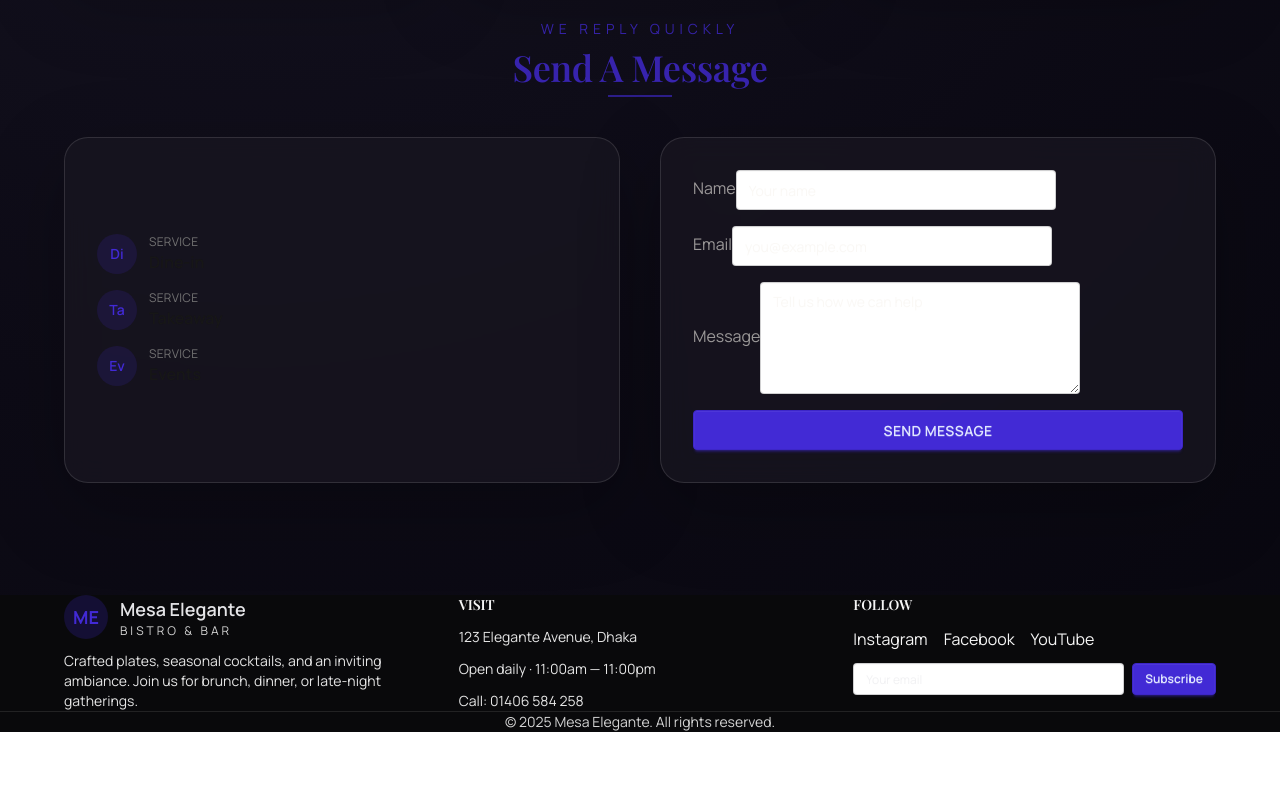
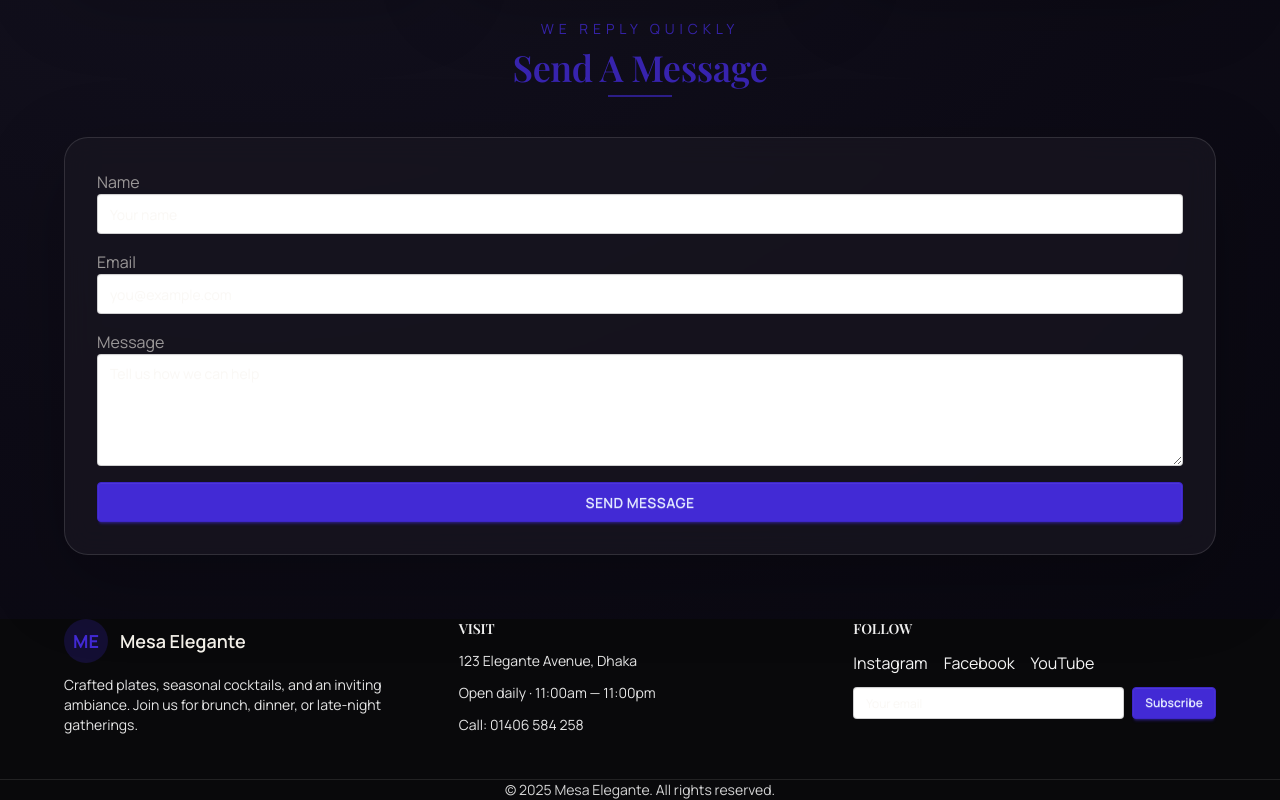
Before and after one commit to ArafatSany7/Mesa-Elegante-Client, a React (Vite) app: page /contact in a window 1280 px wide. Shown: the part 947-1747 px from the top of the page. Before the commit the page ends 1679 px from the top, so only its background shows below. Built offline with nearby package versions, Linux system fonts and the light colour scheme.

Commit message:
Frontend

```diff
--- a/src/Components/FoodCard/FoodCard.jsx
+++ b/src/Components/FoodCard/FoodCard.jsx
@@ -3,7 +3,7 @@ import React from "react";
 const FoodCard = ({ item }) => {
   const { image, name, price, recipe } = item;
   return (
-    <div className="card bg-base-100 shadow-sm border border-white/10">
+    <div className="card glass-card  shadow-sm border border-white/10">
       <figure>
         <img src={image} alt={name} className="w-full h-56 object-cover" />
       </figure>
--- a/src/Components/RecoCard/RecoCard.jsx
+++ b/src/Components/RecoCard/RecoCard.jsx
@@ -8,8 +8,8 @@ const RecoCard = ({ item }) => {
         <img src={image} className="h-full w-full object-cover" alt={name} />
       </figure>
       <div className="card-body space-y-2">
-        <h2 className="card-title text-lg text-neutral-900">{name}</h2>
-        <p className="text-sm text-neutral-600">{recipe}</p>
+        <h2 className="card-title text-lg ">{name}</h2>
+        <p className="text-sm ">{recipe}</p>
         <div className="card-actions pt-2">
           <button className="btn btn-primary btn-sm px-5">Add to Cart</button>
         </div>
--- a/src/Pages/Contact/Contact.jsx
+++ b/src/Pages/Contact/Contact.jsx
@@ -35,11 +35,9 @@ const Contact = () => {
           ].map((item) => (
             <div key={item.label} className="glass-card h-full text-center p-6">
               <div className="mx-auto mb-3 flex h-12 w-12 items-center justify-center rounded-full bg-primary/15 text-primary">
-                <span className="text-base font-semibold">{item.label[0]}</span>
+                <span className="font-semibold">{item.label[0]}</span>
               </div>
-              <h3 className="text-lg font-semibold text-neutral-900">
-                {item.label}
-              </h3>
+              <h3 className="text-lg font-semibold ">{item.label}</h3>
               <p className="text-sm text-neutral-600">{item.value}</p>
             </div>
           ))}
@@ -50,52 +48,35 @@ const Contact = () => {
           subHeading="We reply quickly"
         ></SectionTittle>
 
-        <div className="grid md:grid-cols-2 gap-10 items-stretch pb-12">
-          <div className="glass-card space-y-4 p-8 flex flex-col justify-center">
-            {["Dine-in", "Takeaway", "Events"].map((type) => (
-              <div key={type} className="flex items-center gap-3">
-                <div className="w-10 h-10 rounded-full bg-primary/15 text-primary flex items-center justify-center text-sm font-semibold">
-                  {type.slice(0, 2)}
-                </div>
-                <div>
-                  <p className="text-xs uppercase tracking-wide text-neutral-500">
-                    Service
-                  </p>
-                  <p className="font-semibold text-neutral-900">{type}</p>
-                </div>
-              </div>
-            ))}
-          </div>
-
-          <form className="glass-card space-y-4 p-8">
-            <div className="form-control">
-              <label className="label">
+        <form className="glass-card  w-full space-y-4 p-8">
+          <div className="form-control w-full">
+            <label className="label w-full">
               <span className="label-text">Name</span>
             </label>
             <input
               type="text"
               placeholder="Your name"
-                className="input input-bordered"
+              className="input w-full input-bordered"
               required
             />
           </div>
-            <div className="form-control">
-              <label className="label">
+          <div className="form-control w-full">
+            <label className="label w-full">
               <span className="label-text">Email</span>
             </label>
             <input
               type="email"
               placeholder="you@example.com"
-                className="input input-bordered"
+              className="w-full input input-bordered"
               required
             />
           </div>
-            <div className="form-control">
-              <label className="label">
+          <div className="form-control w-full">
+            <label className="label w-full">
               <span className="label-text">Message</span>
             </label>
             <textarea
-                className="textarea textarea-bordered h-28"
+              className=" w-full textarea textarea-bordered h-28"
               placeholder="Tell us how we can help"
               required
             ></textarea>
@@ -109,7 +90,6 @@ const Contact = () => {
         </form>
       </div>
     </div>
-    </div>
   );
 };
 
--- a/src/Pages/Home/Featured/Featured.jsx
+++ b/src/Pages/Home/Featured/Featured.jsx
@@ -9,12 +9,12 @@ const Featured = () => {
       style={{ backgroundImage: `url(${fimage})` }}
     >
       <div className="absolute inset-0 bg-black/60"></div>
-      <div className="section-shell relative py-12">
+      <div className="flex flex-col section-shell relative py-4 my-4">
         <SectionTittle
           subHeading={"Chef's pick"}
           heading={"Featured Dish"}
         ></SectionTittle>
-        <div className="grid gap-8 rounded-3xl bg-white/90 p-6 md:grid-cols-2 md:p-10 shadow-2xl backdrop-blur-sm">
+        <div className="glass-card grid gap-8 mb-4 rounded-3xl m-auto md:grid-cols-2 md:p-10 backdrop-blur-sm">
           <div className="overflow-hidden rounded-2xl shadow-lg">
             <img
               src={fimage}
@@ -22,12 +22,12 @@ const Featured = () => {
               className="h-full w-full object-cover"
             />
           </div>
-          <div className="space-y-3 text-neutral-800">
+          <div className="space-y-3 ">
             <p className="text-sm uppercase tracking-[0.2em] text-primary">
               Nov 20, 2025
             </p>
             <h3 className="text-2xl font-semibold">Where flavor meets craft</h3>
-            <p className="leading-relaxed text-neutral-700">
+            <p className="leading-relaxed">
               A slow-roasted signature featuring seasonal produce, crisp greens,
               and a velvety reduction. Served with house-made sourdough and
               herb-infused butter.
--- a/src/Pages/Home/Recomended/Recomended.jsx
+++ b/src/Pages/Home/Recomended/Recomended.jsx
@@ -1,7 +1,6 @@
 import React, { useEffect, useState } from "react";
 import SectionTittle from "../../../Components/SectionTittle/SectionTittle";
 import RecoCard from "../../../Components/RecoCard/RecoCard";
-import img2 from "../../../../../assets/dashboard/image-5.jpg";
 
 const Recomended = () => {
   const [menu, setMenu] = useState([]);
@@ -18,25 +17,6 @@ const Recomended = () => {
   }, []);
   return (
     <section className="section-shell my-14">
-      <div
-        className="relative mb-10 overflow-hidden rounded-3xl bg-cover bg-center shadow-2xl"
-        style={{ backgroundImage: `url(${img2})` }}
-      >
-        <div className="absolute inset-0 bg-black/65"></div>
-        <div className="relative flex flex-col items-center justify-center gap-2 px-6 py-16 text-center text-white">
-          <p className="text-xs uppercase tracking-[0.3em] text-amber-200">
-            Reservations
-          </p>
-          <h2 className="text-3xl font-semibold">
-            Call us to reserve: 01406 584 258
-          </h2>
-          <p className="max-w-2xl text-sm text-white/80">
-            Prefer speaking to a host? Reach out and we will arrange the perfect
-            table for your occasion.
-          </p>
-        </div>
-      </div>
-
       <SectionTittle
         heading={"Chef Recommends"}
         subHeading={"Should try"}
--- a/src/Pages/Home/Testimonial/Testimmonial.jsx
+++ b/src/Pages/Home/Testimonial/Testimmonial.jsx
@@ -23,7 +23,7 @@ const Testimmonial = () => {
         subHeading={"What our clients say"}
         heading={"Testimonials"}
       ></SectionTittle>
-      <div className="rounded-3xl bg-white/75 p-4 shadow-xl">
+      <div className="rounded-3xl glass-card  p-4 shadow-xl">
         <Swiper
           pagination={{ type: "fraction" }}
           navigation={true}
--- a/src/Pages/Shared/Footer/Footer.jsx
+++ b/src/Pages/Shared/Footer/Footer.jsx
@@ -2,8 +2,8 @@ import React from "react";
 
 const Footer = () => {
   return (
-    <footer className="mt-16 bg-neutral text-neutral-content">
-      <div className="section-shell py-12 grid gap-8 lg:grid-cols-3">
+    <footer className="mt-16 bg-neutral">
+      <div className="section-shell py-12 my-5 h-40 grid gap-8 lg:grid-cols-3">
         <div className="space-y-3">
           <div className="flex items-center gap-3">
             <div className="flex h-11 w-11 items-center justify-center rounded-full bg-primary/20 text-lg font-bold text-primary">
@@ -11,9 +11,6 @@ const Footer = () => {
             </div>
             <div>
               <p className="text-lg font-semibold">Mesa Elegante</p>
-              <p className="text-xs uppercase tracking-[0.25em] text-neutral-300">
-                Bistro & Bar
-              </p>
             </div>
           </div>
           <p className="text-sm text-neutral-200">
--- a/src/Pages/Shared/MenuItem/MenuItem.jsx
+++ b/src/Pages/Shared/MenuItem/MenuItem.jsx
@@ -3,7 +3,7 @@ import React from "react";
 const MenuItem = ({ item }) => {
   const { name, image, price, recipe } = item;
   return (
-    <div className="flex gap-4 border-2 rounded-2xl border-primary/30 p-4 shadow-sm ring-1 ring-black/5">
+    <div className="glass-card flex gap-4 border-2 rounded-2xl border-primary/30 p-4 shadow-sm ring-1 ring-black/5">
       <img
         className="h-24 w-24 rounded-xl object-cover"
         src={image}
```
Also changed, not shown: src/Pages/Reservation/Reservation.jsx (+6 -13 lines). Lines whose indentation alone changed are shown as unchanged.
